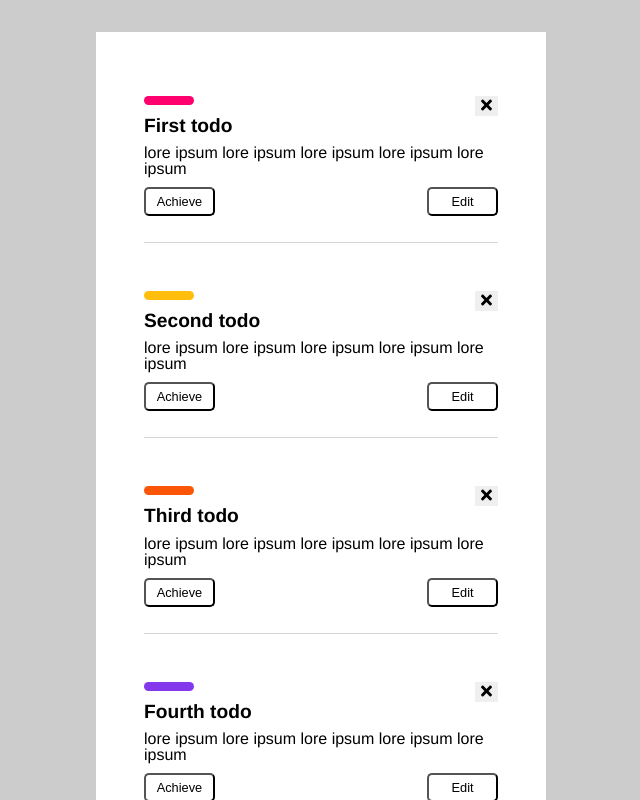
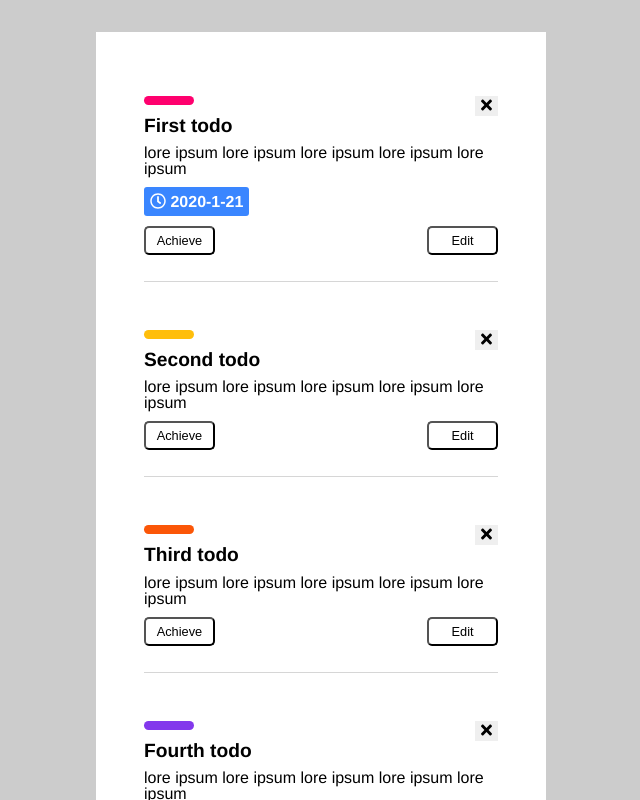
Before and after one commit to madgb/vue_todo_app, a Vue app: page / in a window 1280 px wide. Shown: the top 800 px of the page, without its empty margins (319-959 px from the left). Built offline with nearby package versions, Linux system fonts and the light colour scheme.

Commit message:
vue library test

```diff
--- a/package.json
+++ b/package.json
@@ -8,9 +8,11 @@
   },
   "dependencies": {
     "@fortawesome/fontawesome-svg-core": "^1.2.26",
+    "@fortawesome/free-regular-svg-icons": "^5.12.0",
     "@fortawesome/free-solid-svg-icons": "^5.12.0",
     "@fortawesome/vue-fontawesome": "^0.1.9",
     "core-js": "^3.4.4",
+    "v-calendar": "^1.0.0-beta.23",
     "vue": "^2.6.10"
   },
   "devDependencies": {
--- a/public/index.html
+++ b/public/index.html
@@ -3,7 +3,7 @@
   <head>
     <meta charset="utf-8">
     <meta http-equiv="X-UA-Compatible" content="IE=edge">
-    <meta name="viewport" content="width=device-width,initial-scale=1.0">
+    <meta name="viewport" content="width=device-width,initial-scale=1.0,maximum-scale=1">
     <link rel="icon" href="<%= BASE_URL %>favicon.ico">
     <title>Vue Todo App</title>
   </head>
--- a/src/App.vue
+++ b/src/App.vue
@@ -15,7 +15,7 @@ export default {
 				title: 'First todo',
 				detail: 'lore ipsum lore ipsum lore ipsum lore ipsum lore ipsum',
 				achieved: false,
-				dueDate: null,
+				dueDate: new Date(),
 				label: 1,
 			},
 			{
--- a/src/assets/helper.js
+++ b/src/assets/helper.js
@@ -16,3 +16,7 @@ export function renderLabel(labelIndex) {
         return 'blue-bg label';
     }
 }
+
+export const renderDate = rawDate => `${rawDate.getFullYear()}-${(rawDate.getMonth() + 1)}-${rawDate.getDate()}`;
+
+export const renderDueDate = date => date >= new Date();
--- a/src/components/CreateModal.vue
+++ b/src/components/CreateModal.vue
@@ -18,6 +18,17 @@
                         <option value="5">Blue</option>
                     </select>
                 </div>
+                <div class="due-date">
+                    <span class="tag">Due Date</span>
+                    <span class="date-picker">
+                        <DatePicker
+                            :value="Date"
+                            v-model="task.dueDate"
+                            :popover="{ visibility: 'click' }"
+                            placement="auto"
+                        />
+                    </span>
+                </div>
                 <div class="btn-wrapper">
                     <button type="submit">{{ this.$props.editTask ? 'Done' : 'Create Task'}}</button>
                 </div>
@@ -31,6 +42,7 @@ import { defaultTaskForm } from "../assets/general.json";
 import { library } from "@fortawesome/fontawesome-svg-core";
 import { faTimes } from "@fortawesome/free-solid-svg-icons";
 import { FontAwesomeIcon } from "@fortawesome/vue-fontawesome";
+import DatePicker from 'v-calendar/lib/components/date-picker.umd';
 
 library.add(faTimes);
 
@@ -47,7 +59,8 @@ export default {
         saveEditTask: Function
     },
     components: {
-        FontAwesomeIcon
+        FontAwesomeIcon,
+        DatePicker
     },
     methods: {
         setDefaultTask() {
--- a/src/components/List.vue
+++ b/src/components/List.vue
@@ -8,7 +8,16 @@
                     </button>
                     <h3>{{ task.title }}</h3>
                     <div>{{ task.detail }}</div>
-                    <div>{{ task.dueDate }}</div>
+                    <div class="due-date" v-if="task.dueDate">
+                        <div :class="['inner', handleDueDate(task.dueDate) ? 'fine' : 'overdue']">
+                            <span class="icon">
+                                <FontAwesomeIcon :icon="['far', 'clock']" />
+                            </span>
+                            <span class="date">
+                                {{ handleDate(task.dueDate) }}
+                            </span>
+                        </div>
+                    </div>
                     <div :class="handleLabel(task.label)"></div>
                     <div class="inner-btn-wrapper">
                         <button @click.prevent="achieveTask(index)">Achieve</button>
@@ -32,14 +41,14 @@
 </template>
 
 <script>
-
 import CreateModal from "./CreateModal";
-import { renderLabel } from "../assets/helper.js";
+import { renderLabel, renderDate, renderDueDate } from "../assets/helper.js";
 import { library } from "@fortawesome/fontawesome-svg-core";
 import { faTimes } from "@fortawesome/free-solid-svg-icons";
+import { faClock } from "@fortawesome/free-regular-svg-icons";
 import { FontAwesomeIcon } from "@fortawesome/vue-fontawesome";
 
-library.add(faTimes);
+library.add(faTimes, faClock);
 
 export default {
     name: "List",
@@ -59,7 +68,7 @@ export default {
             this.tasklist = this.$props.tasks;
         },
         achieveTask(index) {
-            this.tasklist[index].achieved = !this.tasklist[index].achieved
+            this.tasklist[index].achieved = !this.tasklist[index].achieved;
         },
         editCurrTask(index) {
             const currTask = this.tasklist[index];
@@ -83,7 +92,7 @@ export default {
             this.createModal = !this.createModal;
         },
         closeModal(event) {
-            if(this.createModal && event.target.id ==='veil') {
+            if (this.createModal && event.target.id === "veil") {
                 this.initEditState();
                 this.createModal = false;
             }
@@ -92,13 +101,19 @@ export default {
             this.tasklist.push(task);
         },
         removeTask(index) {
-            const confirm = window.confirm('Remove the task?');
-            if(confirm) {
+            const confirm = window.confirm("Remove the task?");
+            if (confirm) {
                 this.tasklist.splice(index, 1);
             }
         },
         handleLabel(index) {
             return renderLabel(index);
+        },
+        handleDate(date) {
+            return renderDate(date);
+        },
+        handleDueDate(date) {
+            return renderDueDate(date);
         }
     },
     created() {
--- a/src/styles/base/_variables.scss
+++ b/src/styles/base/_variables.scss
@@ -3,6 +3,10 @@ $yellow: #FFBE0B;
 $orange: #FB5607;
 $purple: #8338EC;
 $blue: #3A86FF;
+
+$sm: 420px;
+$md: 768px;
+$lg: 1024px;
 
 .red {
     color: $red;
--- a/src/styles/components/_createModal.scss
+++ b/src/styles/components/_createModal.scss
@@ -10,6 +10,10 @@
         width: 50%;
         margin: 4rem auto;
         position: relative;
+
+        @media(max-width: $md) {
+            width: 90%;
+        }
 
         .close-btn {
             position: absolute;
@@ -54,6 +58,36 @@
             }
         }
 
+        .due-date {
+            display: flex;
+            align-items: center;
+            margin-bottom: 0.5rem;
+
+            .tag {
+                margin-right: 1rem;
+            }
+
+            .date-picker {
+                & > span > input {
+                    margin: 0;
+                }
+
+                .vc-popover-content-wrapper {
+                    @media(max-width: $sm) {
+                        transform: translate(-50%, -50%) !important;
+                        top: 50% !important;
+                        left: 50% !important;
+                    }
+                }
+
+                .vc-popover-caret {
+                    @media(max-width: $sm) {
+                        display: none;
+                    }
+                }
+            }
+        }
+
         .btn-wrapper {
             display: flex;
             justify-content: center;
--- a/src/styles/components/_list.scss
+++ b/src/styles/components/_list.scss
@@ -6,6 +6,12 @@
     margin: 2rem auto;
     padding: 3rem;
     background: #fff;
+
+    @media(max-width: $md) {
+        margin: 0;
+        min-width: 100%;
+        padding: 2rem;
+    }
 
     .list-inner {
         position: relative;
@@ -63,6 +69,37 @@
             position: relative;
             margin: 0 0 2rem 0;
         }
+
+        .due-date {
+            display: flex;
+
+            .inner {
+                padding: 6px;
+                border-radius: 3px;
+                background: $blue;
+                color: #fff;
+                font-weight: 700;
+            }
+
+            .inner.fine {
+                background: $blue;
+            }
+
+            .inner.overdue {
+                background: $red;
+                position: relative;
+            }
+
+            .inner.overdue::after {
+                content: "OVERDUE";
+                color: $orange;
+                position: absolute;
+                font-size: 0.7rem;
+                right: -4.5rem;
+                bottom: 6px;
+                letter-spacing: 1.2px;
+            }
+        }
     }
     .btn-wrapper {
         width: 100%;
```
Also changed, not shown: 1 other file (tests, documents, lock files or other folders).
